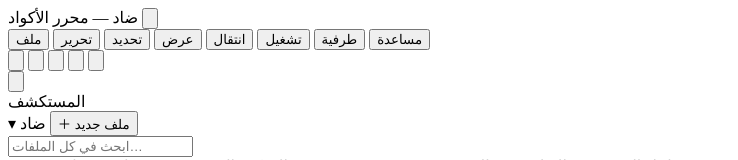
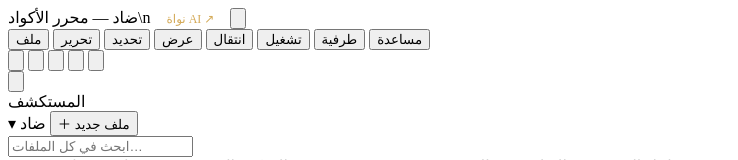
Before and after one commit to khaledgamal19713-boop/dhad-lang, a website: page editor_shell.html in a window 1280 px wide. Shown: the top 160 px of the page, without its empty margins (0-738 px from the left). Drawn offline with Linux system fonts and the light colour scheme.

Commit message:
Link Nawa lab from Dhad editor

```diff
--- a/editor_shell.html
+++ b/editor_shell.html
@@ -20,7 +20,7 @@ __CSS__
 
   <div class="titlebar">
     <span class="titlebar-dots"><i></i><i></i><i></i></span>
-    <span class="titlebar-text">ضاد — محرر الأكواد</span>
+    <span class="titlebar-text">ضاد — محرر الأكواد</span>\n    <a href="/nawa.html" style="color:#d4aa58;text-decoration:none;font-size:12px;margin-inline:12px">نواة AI ↗</a>
     <button id="sidebar-toggle" class="sidebar-toggle" title="تبديل الشريط الجانبي" aria-label="تبديل الشريط الجانبي">
       <svg viewBox="0 0 24 24"><rect x="3" y="4" width="18" height="16" rx="1.5" fill="none" stroke="currentColor" stroke-width="1.5"/><line x1="9" y1="4" x2="9" y2="20" stroke="currentColor" stroke-width="1.5"/></svg>
     </button>
```
